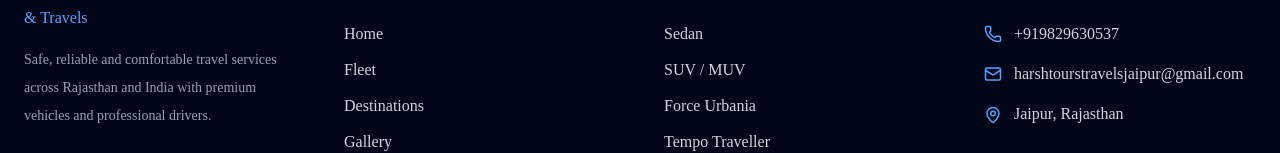
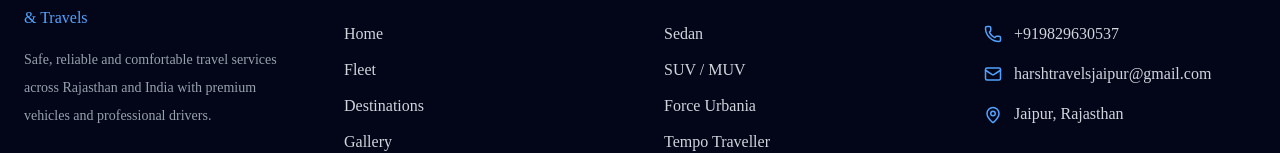
Before and after one commit to Krishnveer08/harsh-tours-travels, a Next.js app: page /about in a window 1280 px wide. Shown: the part 2113-2266 px from the top of the page. Built offline with nearby package versions, Linux system fonts and the light colour scheme.

Commit message:
Update contact email

```diff
--- a/data/company.ts
+++ b/data/company.ts
@@ -11,7 +11,7 @@ export const company = {
 
   whatsapp: "918306110348",
 
-  email: "harshtourstravelsjaipur@gmail.com",
+  email: "harshtravelsjaipur@gmail.com",
 
   address: "Jaipur, Rajasthan",
 
```
